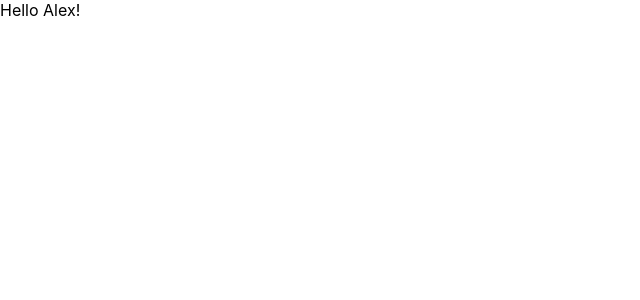
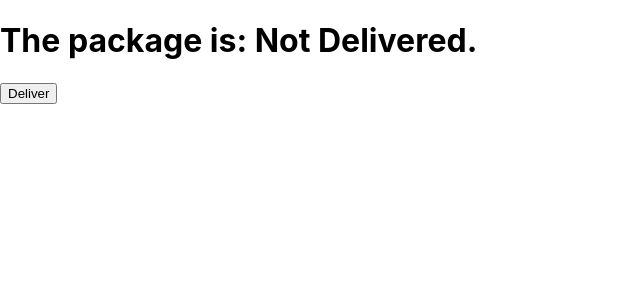
Before and after one commit to thizeh/training-react-hooks, a React (Create React App) app: page / in a window 1280 px wide. Shown: the top 300 px of the page, without its empty margins (0-640 px from the left). Built offline with nearby package versions, Linux system fonts and the light colour scheme.

Commit message:
Adicionando state ao app component

```diff
--- a/src/index.js
+++ b/src/index.js
@@ -1,17 +1,31 @@
-import React from "react";
+import React, { useState } from "react";
 import ReactDOM from "react-dom/client";
 import "./index.css";
-import App from "./App";
 
-const [first, second, third] = ["Alex", "Ali", "Anna"];
+// const [first, second, third] = ["Alex", "Ali", "Anna"];
 
-console.log(first, second);
-console.log(second);
-console.log(third);
+// console.log(first, second);
+// console.log(second);
+// console.log(third);
+
+// <App name="Alex" />
+
+//Adicionando state ao app component
+
+function App() {
+  const [status, setStatus] = useState("Not Delivered");
+
+  return (
+    <div>
+      <h1>The package is: {status}.</h1>
+      <button onClick={() => setStatus("Delivered")}>Deliver</button>
+    </div>
+  );
+}
 
 const root = ReactDOM.createRoot(document.getElementById("root"));
 root.render(
   <React.StrictMode>
-    <App name="Alex" />
+    <App />
   </React.StrictMode>
 );
```
